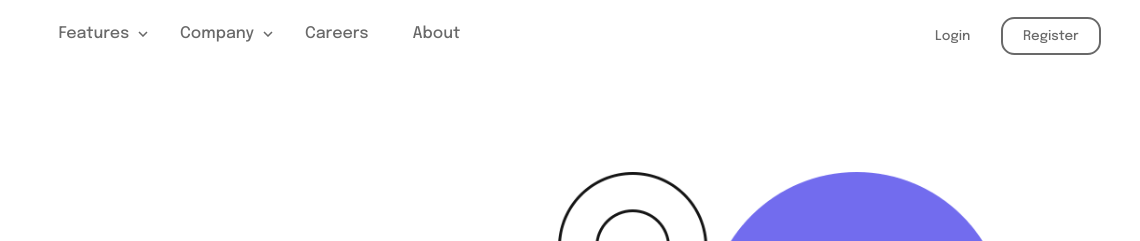
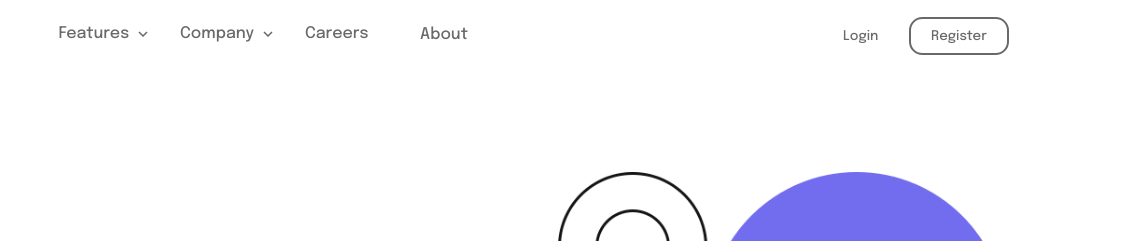
Before and after one commit to vintech05/Intro-section-with-dropdown-navigation, a plain HTML site: page index.html in a window 1280 px wide. Shown: the top 241 px of the page, 140-1280 px from the left. Drawn offline with Linux system fonts and the light colour scheme.

Commit message:
adding absolute positioning to one of the nav-item

```diff
--- a/style.css
+++ b/style.css
@@ -252,8 +252,9 @@
         }
 
         .about {
-            margin-top: .75em;
-            padding-left: .75em;
+            position: absolute;
+            margin-top: .80em;
+            margin-left: 25em;
         }
 
         nav li a {
```
